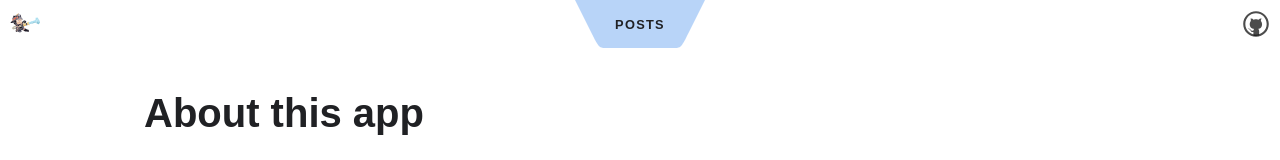
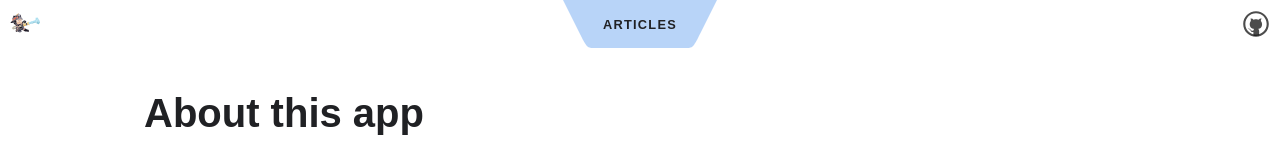
Before and after one commit to yatho/blog, a SvelteKit app: page /about in a window 1280 px wide. Shown: the top 160 px of the page. Built offline with nearby package versions, Linux system fonts and the light colour scheme.

Commit message:
Changement du titre posts en articles

```diff
--- a/src/routes/Header.svelte
+++ b/src/routes/Header.svelte
@@ -1,8 +1,8 @@
 <script>
-	import { page } from '$app/stores';
-	import logo from '$lib/images/blog-logo.svg';
-	import github from '$lib/images/github.svg';
-	import { base } from '$app/paths';
+  import { page } from "$app/stores";
+  import logo from "$lib/images/blog-logo.svg";
+  import github from "$lib/images/github.svg";
+  import { base } from "$app/paths";
 </script>
 
 <header>
@@ -17,8 +17,8 @@
       <path d="M0,0 L1,2 C1.5,3 1.5,3 2,3 L2,0 Z" />
     </svg>
     <ul>
-			<li aria-current={$page.url.pathname === '/posts' ? 'page' : undefined}>
-				<a href="{base}/posts">Posts</a>
+      <li aria-current={$page.url.pathname === "/posts" ? "page" : undefined}>
+        <a href="{base}/posts">Articles</a>
       </li>
       <!-- <li aria-current={$page.url.pathname === '/about' ? 'page' : undefined}>
 				<a href="{base}/about">About</a>
@@ -95,9 +95,9 @@
     height: 100%;
   }
 
-	li[aria-current='page']::before {
+  li[aria-current="page"]::before {
     --size: 6px;
-		content: '';
+    content: "";
     width: 0;
     height: 0;
     position: absolute;
```
Lines whose indentation alone changed are shown as unchanged.
